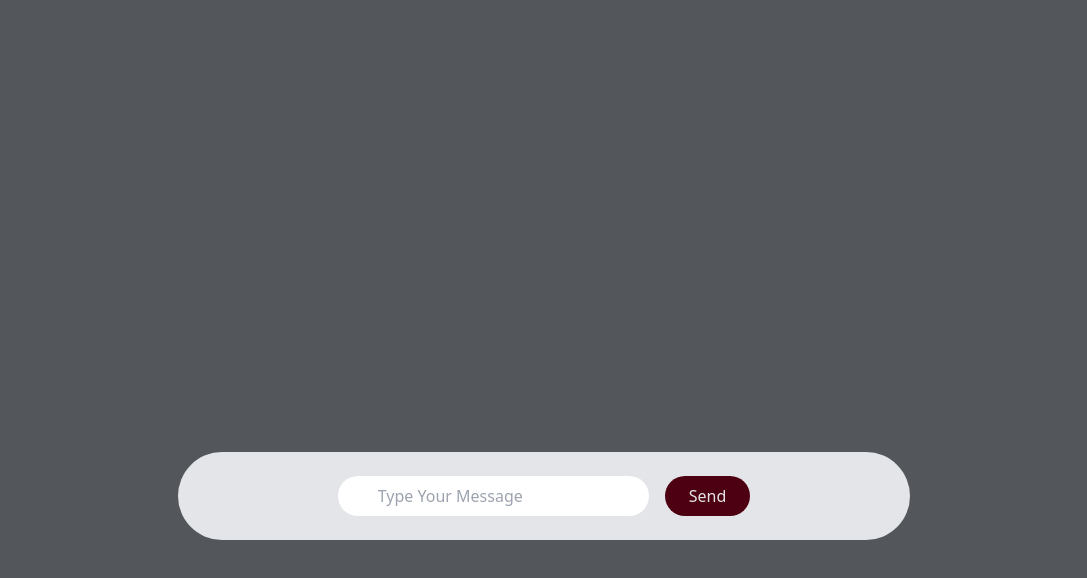
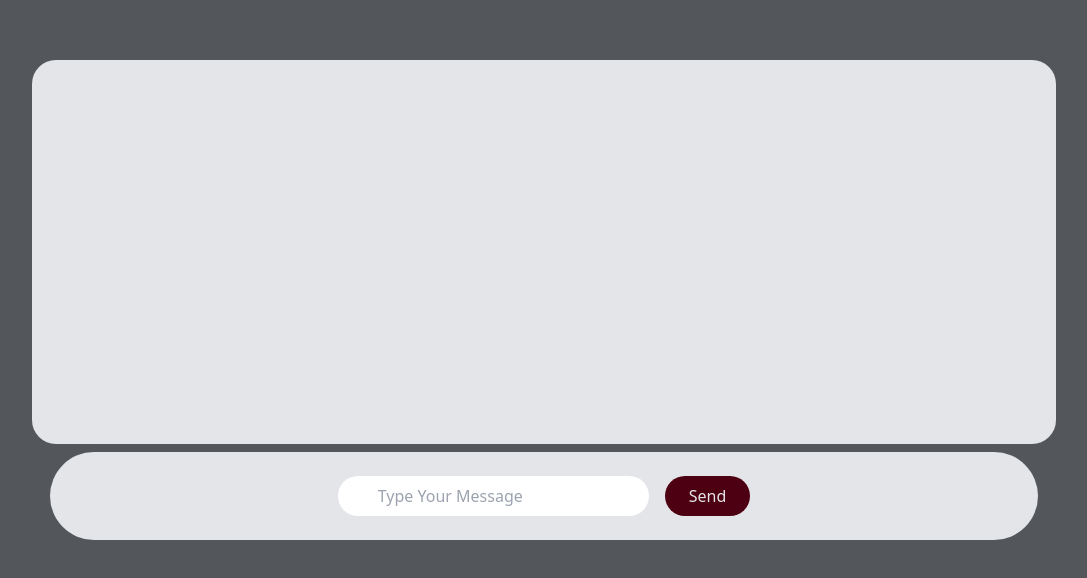
Before and after one commit to TusharSin810/Tushar-Portfolio, a React (Vite) app: page /chatwithme in a window 1280 px wide. Shown: the part 220-798 px from the top of the page, without its empty margins (96-1183 px from the left). Built offline with nearby package versions, Linux system fonts and the light colour scheme; sample sign-in values are in the browser's storage.

Commit message:
Chat Page Modified

```diff
--- a/src/components/ChatPage.jsx
+++ b/src/components/ChatPage.jsx
@@ -3,13 +3,15 @@ import React from 'react'
 function ChatPage() {
   onload
   return (
-    <div className='bg-[#53565A] w-screen h-screen'>
-      <div className='w-screen h-screen flex justify-center items-end'>
-        <div className='flex gap-4 mb-10 p-6 px-40 rounded-full bg-[#E4E5E8]'>
-          <input type='text' placeholder='Type Your Message' className='rounded-full px-10 p-1'/>
-          <button className='bg-[#4D0011] p-2 px-6 rounded-full text-[#E4E5E8]'>Send</button>
+    <div className='flex flex-col h-screen items-center justify-end bg-[#53565A] pt-10 gap-2'>
+        <div className='bg-[#E4E5E8] h-96 w-4/5 flex justify-between rounded-3xl'>
         </div>
-      </div>
+        <div>
+          <div className='flex gap-4 mb-10 p-6 px-72 rounded-full bg-[#E4E5E8]'>
+            <input type='text' placeholder='Type Your Message' className='rounded-full px-10 p-1'/>
+            <button className='bg-[#4D0011] p-2 px-6 rounded-full text-[#E4E5E8]'>Send</button>
+          </div>
+        </div>
     </div>
   )
 }
```
